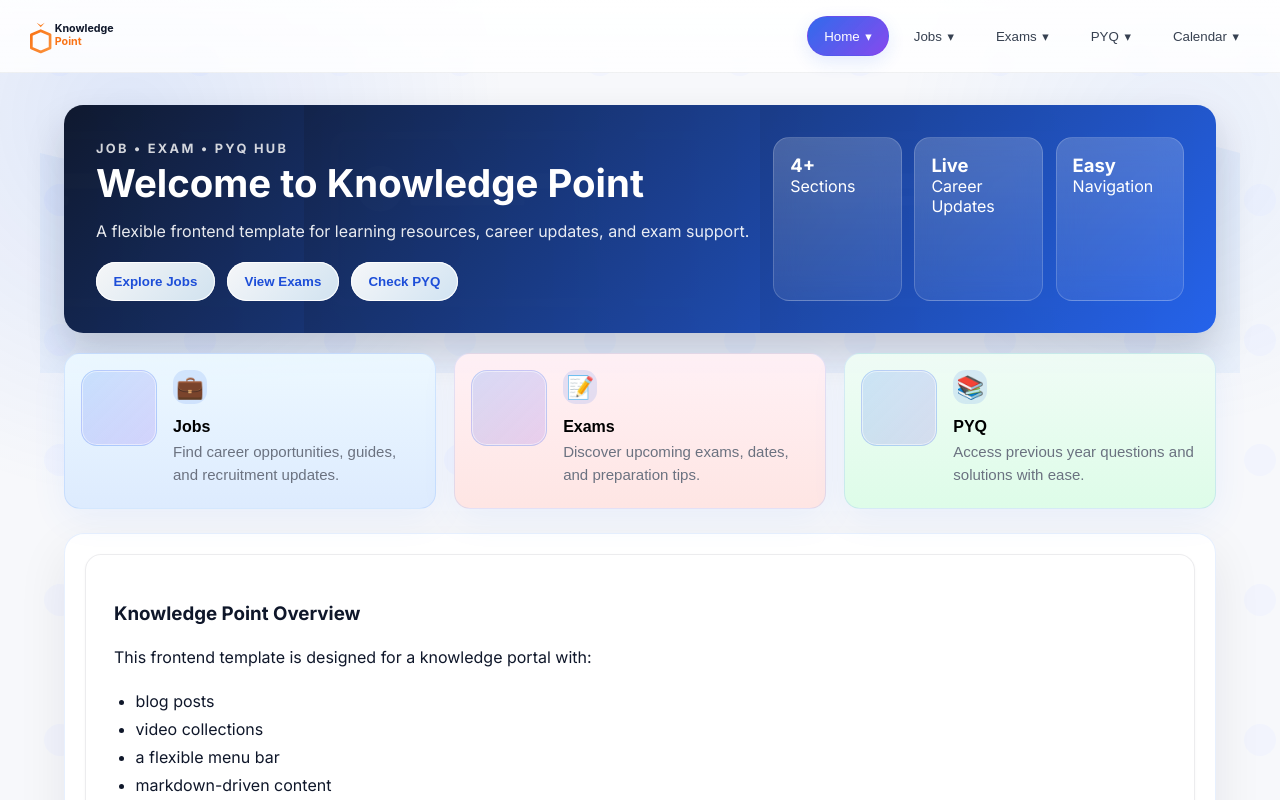
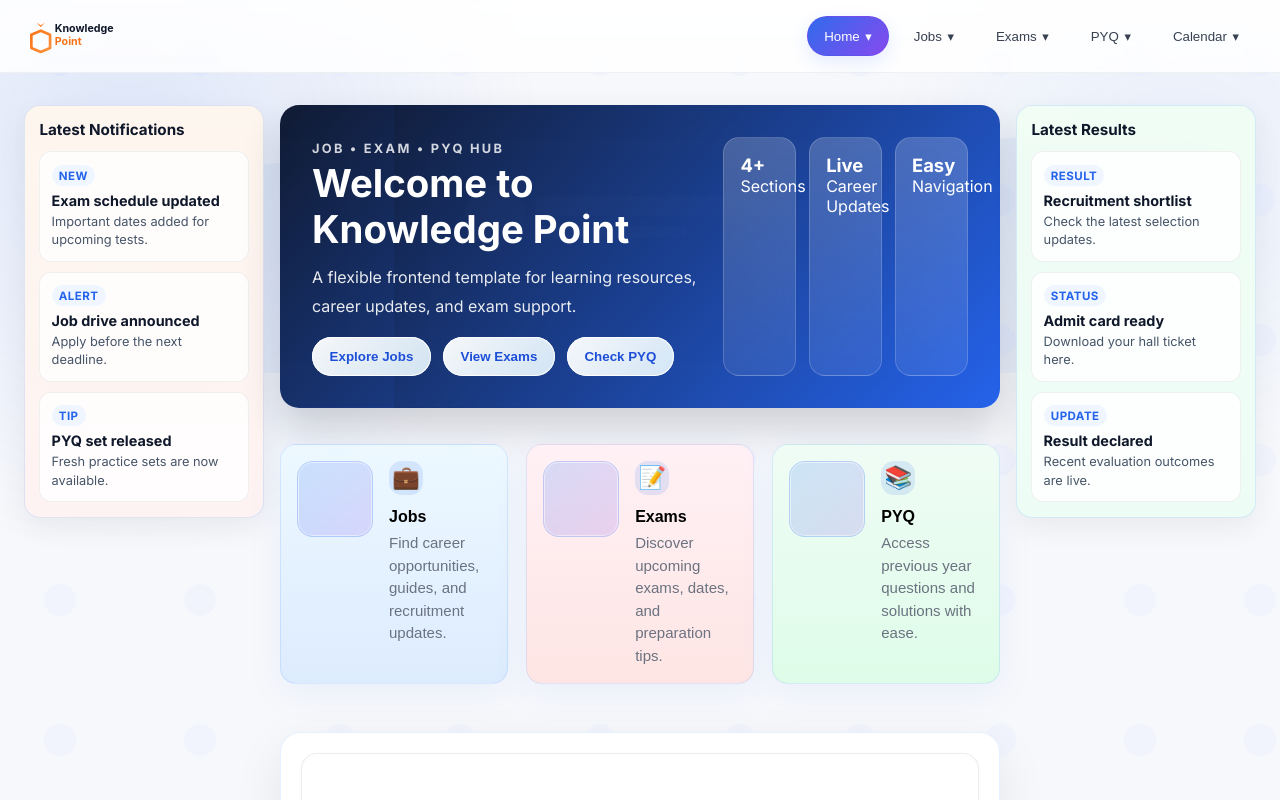
Before and after one commit to allenn6894/knowledgepoint, a React (Vite) app: page / in a window 1280 px wide. Shown: the top 800 px of the page. Built offline with nearby package versions, Linux system fonts and the light colour scheme.

Commit message:
adding side cards for notifications and results

```diff
--- a/src/App.jsx
+++ b/src/App.jsx
@@ -6,6 +6,7 @@ import ContentRenderer from './components/ContentRenderer';
 import CalendarView from './components/CalendarView';
 import ExamDetails from './components/ExamDetails';
 import PyqPage from './components/PyqPage';
+import SideRail from './components/SideRail';
 import { calendarEvents, examDetails } from './data/calendarData';
 
 const routeMap = {
@@ -92,6 +93,18 @@ function App() {
     return <ContentRenderer source={page.content} />;
   };
 
+  const notifications = [
+    { id: 1, tag: 'New', title: 'Exam schedule updated', description: 'Important dates added for upcoming tests.' },
+    { id: 2, tag: 'Alert', title: 'Job drive announced', description: 'Apply before the next deadline.' },
+    { id: 3, tag: 'Tip', title: 'PYQ set released', description: 'Fresh practice sets are now available.' },
+  ];
+
+  const results = [
+    { id: 1, tag: 'Result', title: 'Recruitment shortlist', description: 'Check the latest selection updates.' },
+    { id: 2, tag: 'Status', title: 'Admit card ready', description: 'Download your hall ticket here.' },
+    { id: 3, tag: 'Update', title: 'Result declared', description: 'Recent evaluation outcomes are live.' },
+  ];
+
   return (
     <div className="app-shell">
       <header className="app-header">
@@ -102,6 +115,10 @@ function App() {
       </header>
 
       <main className="app-main">
+        <div className="app-content-grid">
+          <SideRail title="Latest Notifications" items={notifications} tone="notifications" />
+
+          <div className="page-center">
             {isHomePage ? (
               <>
                 <section className="hero-card fade-in">
@@ -160,6 +177,10 @@ function App() {
             )}
 
             <section className="content-card">{renderContent()}</section>
+          </div>
+
+          <SideRail title="Latest Results" items={results} tone="results" />
+        </div>
       </main>
 
       <footer className="app-footer">
--- /dev/null
+++ b/src/components/SideRail.jsx
@@ -0,0 +1,21 @@
+function SideRail({ title, items, tone }) {
+  return (
+    <aside className={`side-rail ${tone || ''}`}>
+      <div className="side-rail__header">
+        <h3>{title}</h3>
+      </div>
+
+      <div className="side-rail__list">
+        {items.map((item) => (
+          <div key={item.id} className="side-rail__card">
+            <span className="side-rail__tag">{item.tag}</span>
+            <strong>{item.title}</strong>
+            <p>{item.description}</p>
+          </div>
+        ))}
+      </div>
+    </aside>
+  );
+}
+
+export default SideRail;
--- a/src/styles.css
+++ b/src/styles.css
@@ -146,7 +146,7 @@ body {
 .app-main {
   flex: 1;
   padding: 2rem 1.5rem;
-  max-width: 1200px;
+  max-width: 1400px;
   margin: 0 auto;
   width: 100%;
   position: relative;
@@ -154,6 +154,83 @@ body {
   background-position: top center;
   background-repeat: no-repeat;
   background-size: 1200px auto;
+}
+
+.app-content-grid {
+  display: grid;
+  grid-template-columns: 240px minmax(0, 1fr) 240px;
+  gap: 1rem;
+  align-items: start;
+}
+
+.page-center {
+  display: flex;
+  flex-direction: column;
+  gap: 1rem;
+}
+
+.side-rail {
+  background: linear-gradient(180deg, rgba(255,255,255,0.96), rgba(239,246,255,0.95));
+  border: 1px solid rgba(59,130,246,0.16);
+  border-radius: 1rem;
+  padding: 0.9rem;
+  box-shadow: 0 10px 28px rgba(15,23,42,0.06);
+  position: sticky;
+  top: 5.5rem;
+}
+
+.side-rail.notifications {
+  background: linear-gradient(180deg, rgba(255,247,237,0.95), rgba(254,242,242,0.95));
+}
+
+.side-rail.results {
+  background: linear-gradient(180deg, rgba(240,253,244,0.95), rgba(236,253,245,0.95));
+}
+
+.side-rail__header h3 {
+  margin: 0 0 0.75rem;
+  font-size: 0.95rem;
+  color: #0f172a;
+}
+
+.side-rail__list {
+  display: flex;
+  flex-direction: column;
+  gap: 0.6rem;
+}
+
+.side-rail__card {
+  padding: 0.7rem;
+  border-radius: 0.75rem;
+  background: rgba(255,255,255,0.82);
+  border: 1px solid rgba(15,23,42,0.06);
+}
+
+.side-rail__tag {
+  display: inline-block;
+  margin-bottom: 0.35rem;
+  padding: 0.22rem 0.45rem;
+  border-radius: 999px;
+  background: #eff6ff;
+  color: #2563eb;
+  font-size: 0.72rem;
+  font-weight: 700;
+  text-transform: uppercase;
+  letter-spacing: 0.04em;
+}
+
+.side-rail__card strong {
+  display: block;
+  margin-bottom: 0.25rem;
+  font-size: 0.9rem;
+  color: #0f172a;
+}
+
+.side-rail__card p {
+  margin: 0;
+  font-size: 0.8rem;
+  line-height: 1.45;
+  color: #475569;
 }
 
 .page-heading {
@@ -740,6 +817,16 @@ body {
   background: linear-gradient(180deg, rgba(37,99,235,0.08), transparent);
 }
 
+@media (max-width: 1120px) {
+  .app-content-grid {
+    grid-template-columns: 1fr;
+  }
+
+  .side-rail {
+    position: static;
+  }
+}
+
 @media (max-width: 860px) {
   .hero-card {
     grid-template-columns: 1fr;
```
Lines whose indentation alone changed are shown as unchanged.
